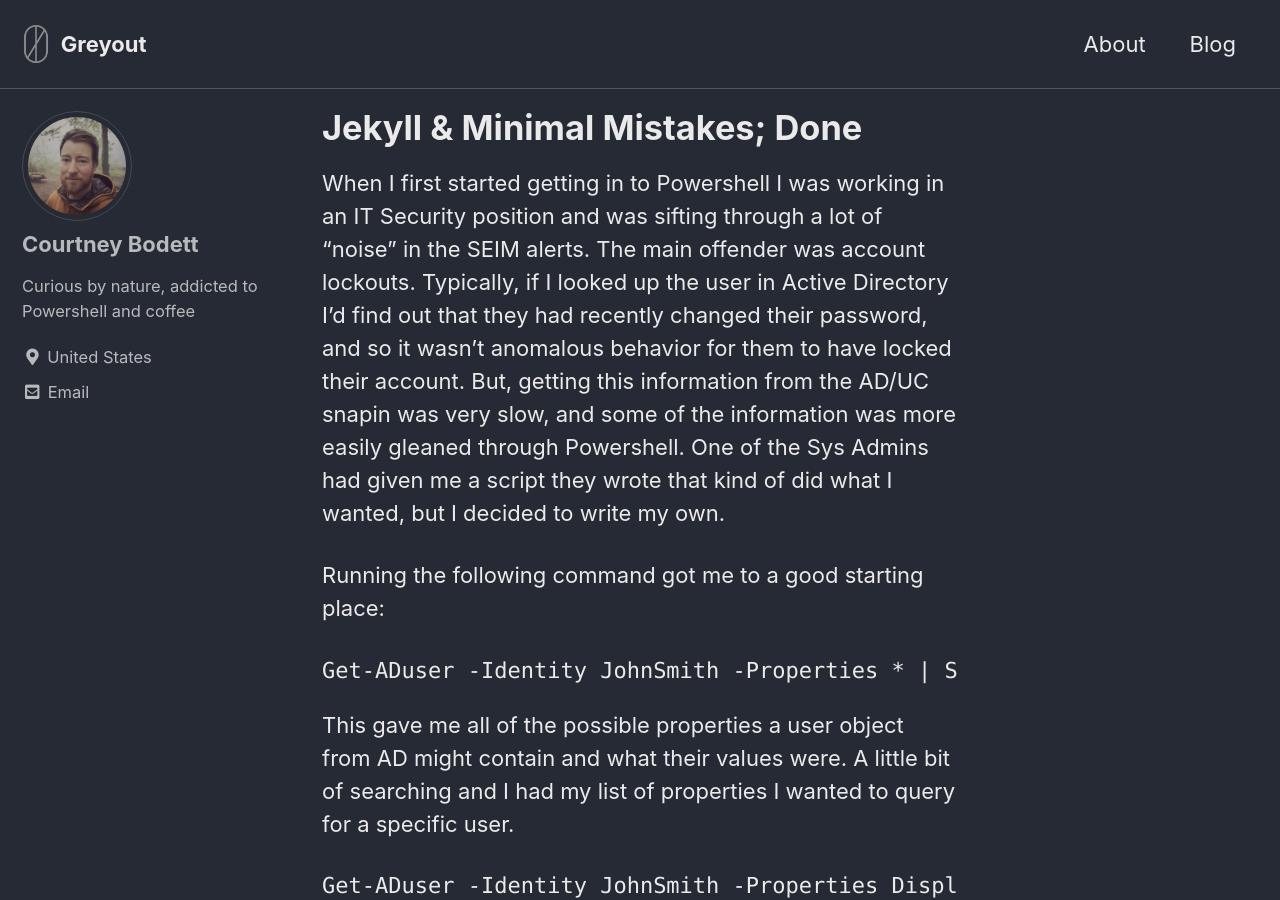
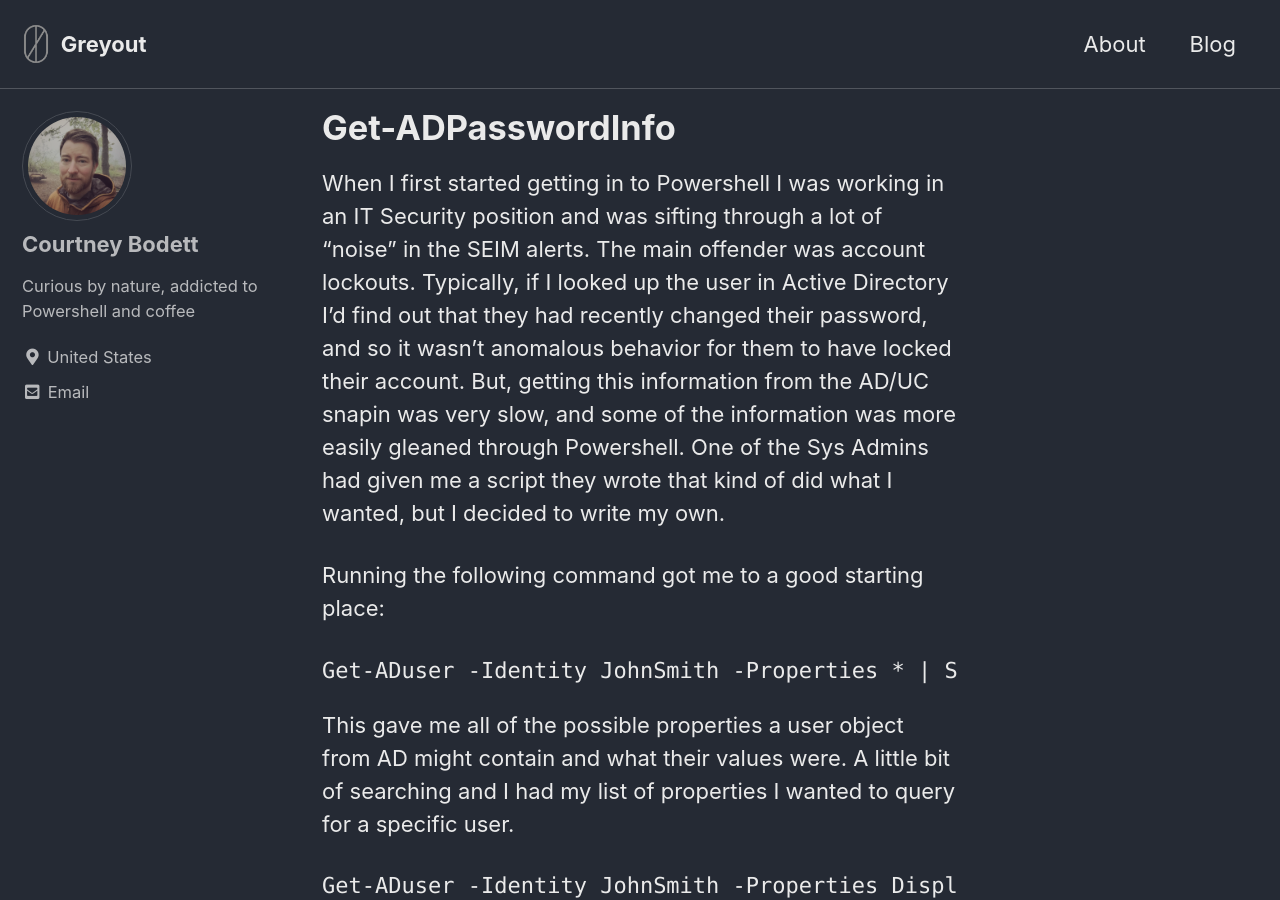
Before and after one commit to grey0ut/cbodett.github.io, a Jekyll site: the page built from _posts/2021-04-16-Get-ADPasswordInfo.markdown, in a window 1280 px wide and 900 px high. Built offline with Jekyll 4.4.1, drawn with Linux system fonts in a browser that asks for light colours; cached includes are drawn as plain includes; some of the changed text lies outside the part shown.

Commit message:
Typo correction

```diff
--- a/_posts/2021-04-16-Get-ADPasswordInfo.markdown
+++ b/_posts/2021-04-16-Get-ADPasswordInfo.markdown
@@ -1,6 +1,6 @@
 ---
 layout: posts
-title: Jekyll & Minimal Mistakes; Done
+title: Get-ADPasswordInfo
 ---
 When I first started getting in to Powershell I was working in an IT Security position and was sifting through a lot of "noise" in the SEIM alerts.  The main offender was account lockouts.  Typically, if I looked up the user in Active Directory I'd find out that they had recently changed their password, and so it wasn't anomalous behavior for them to have locked their account.  But, getting this information from the AD/UC snapin was very slow, and some of the information was more easily gleaned through Powershell.  One of the Sys Admins had given me a script they wrote that kind of did what I wanted, but I decided to write my own.
 
```
